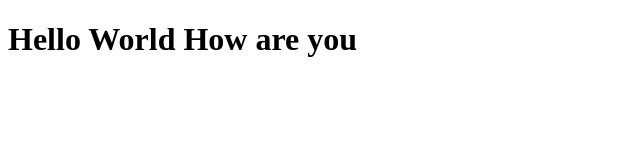
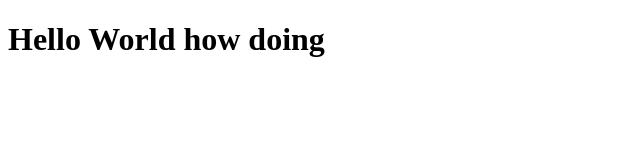
Before and after one commit to Srirajbalaji96/UI-UX, a plain HTML site: page Index.html in a window 1280 px wide. Shown: the whole page, without its empty margins (0-640 px from the left). Drawn offline with Linux system fonts and the light colour scheme.

Commit message:
changes to commit

```diff
--- a/Index.html
+++ b/Index.html
@@ -7,6 +7,6 @@
     <title>GFG</title>
 </head>
 <body>
-    <h1>Hello World  How are you </h1>
+    <h1>Hello World how doing </h1>
 </body>
 </html>
```
